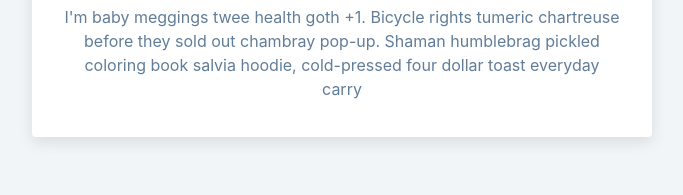
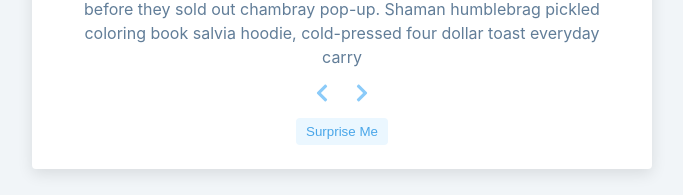
Before and after one commit to jubhavsar/React-Projects-JnSm, a React (Create React App) app in the folder 03-Reviews/: page / in a window 1280 px wide. Shown: the part 512-707 px from the top of the page, without its empty margins (298-981 px from the left). Built offline with nearby package versions, Linux system fonts and the light colour scheme.

Commit message:
add button icons using font awesome icon library

```diff
--- a/03-Reviews/src/Review.js
+++ b/03-Reviews/src/Review.js
@@ -17,6 +17,17 @@ const Review = () => {
       <h4 className='author'>{name}</h4>
       <p className='job'>{job}</p>
       <p className='info'>{text}</p>
+      <div className="button-container">
+      <button className='prev-btn'>
+          <FaChevronLeft />
+        </button>
+        <button className='next-btn'>
+          <FaChevronRight />
+        </button>
+      </div>
+      <button className='random-btn'>
+        surprise me
+      </button>
     </article>
   );
 };
```
